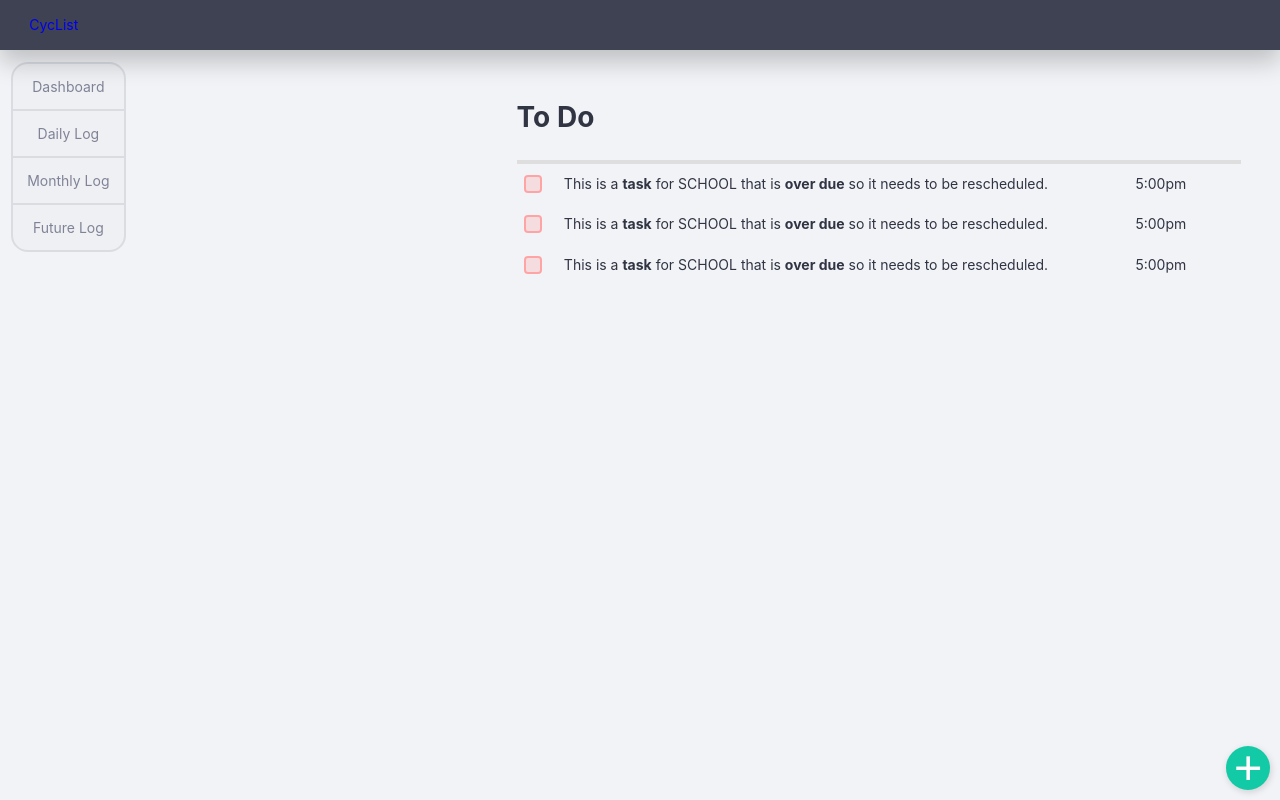
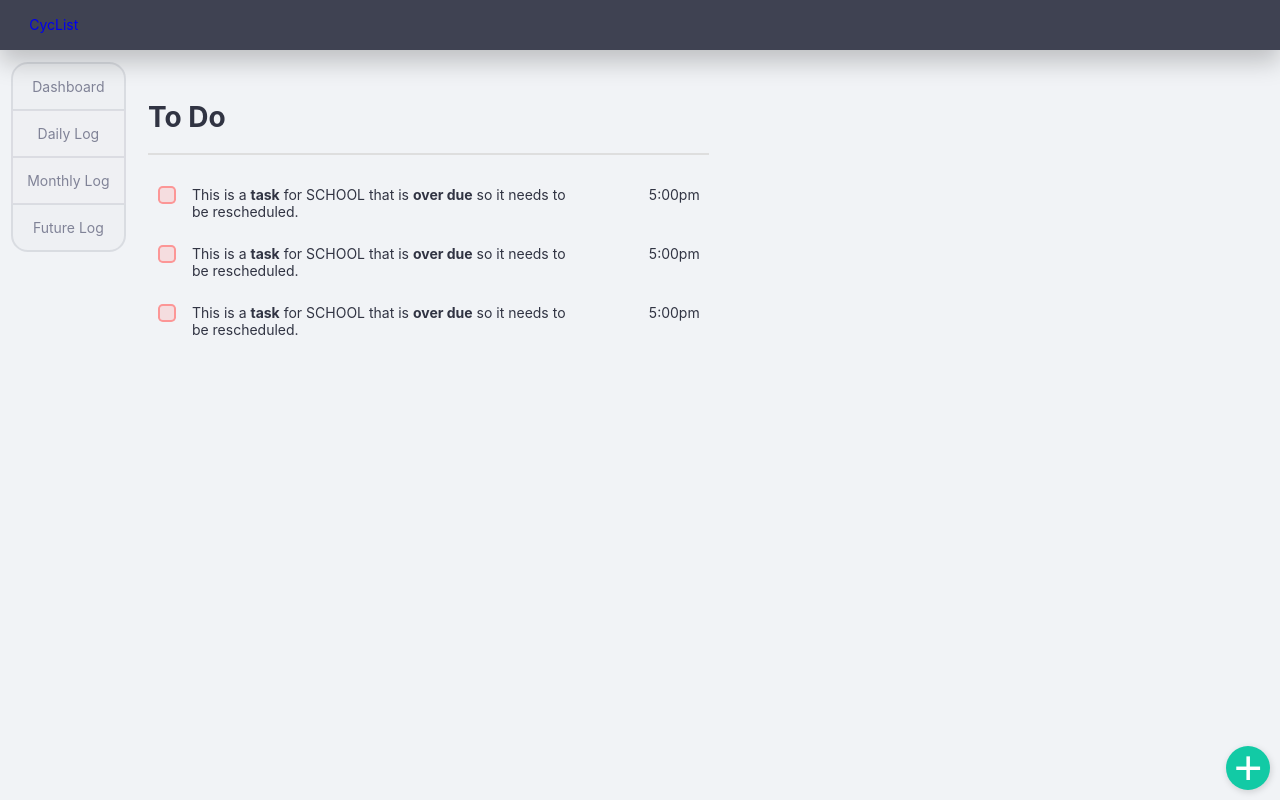
Before and after one commit to UTSCCSCC01/finalprojects22-cyclist, an Angular app in the folder frontend/CycList/: page /app-daily-log in a window 1280 px wide. Built offline with nearby package versions, Linux system fonts and the light colour scheme.

Commit message:
CYC-66: Improve Styling.

```diff
--- a/frontend/CycList/src/app/daily-log/daily-log.component.scss
+++ b/frontend/CycList/src/app/daily-log/daily-log.component.scss
@@ -1,12 +1,14 @@
 .daily-log-task-container {
-  width: 100%;
+  // width: 100%;
 }
 
 .daily-log-underline {
 
-  position: absolute;
-  width: 720px;
-  border: 2px solid #dedede;
+  // position: absolute;
+  // width: 720px;
+  border-width: 0 0 2px 0;
+  border-style: solid;
+  border-color: #dedede;
 
 
 
--- a/frontend/CycList/src/app/task/task.component.scss
+++ b/frontend/CycList/src/app/task/task.component.scss
@@ -1,12 +1,23 @@
-.container-2 :hover{
-  background-color:#DDDDDD;
-  // border:#33CCFF solid;
-  border-radius: 5px;
+@import "../../styles.scss";
+
+$radius-todo: 0.34em;
+$pd-task: 0.3em;
+$radius-task: $radius-todo + $pd-task;
+
+.container-2 {
+  padding: $pd-task;
+  transition: all ease-in-out 200ms;
+  border-radius: $radius-task;
+
+  &:hover{
+    background-color: $color-grey-trans;
+    // border:#33CCFF solid;
+  }
 }
 
-.date-one :hover{
-  border:#DDDDDD;
-}
+// .date-one :hover{
+//   border:#DDDDDD;
+// }
 
 .container-1{
   border: 2px white;
@@ -41,9 +52,15 @@
   /* position: relative; */
   width: 18px;
   height: 18px;
+  flex: none;
   /* left: 618px; */
   /* top: 512.13px; */
   background: rgba(255, 164, 164, 0.27);
-  border: 2px solid #FFA4A4;
-  border-radius: 4px;
+  border: 2px solid #ff7575af;
+  border-radius: $radius-todo;
+
+  .square-icon:hover {
+    box-shadow: $shadow-huge;
+    background-color: red;
+  }
 }
--- a/frontend/CycList/src/styles.scss
+++ b/frontend/CycList/src/styles.scss
@@ -124,11 +124,11 @@ app-dashboard, app-daily-log, app-monthly-log, app-future-log {
 
 }
 
-app-daily-log {
-  width: 58%;
-  position: fixed;
-  right: 0px;
-}
+// app-daily-log {
+  // width: 58%;
+  // position: fixed;
+  // right: 0px;
+// }
 
 .hidden {
   display: none;
```
